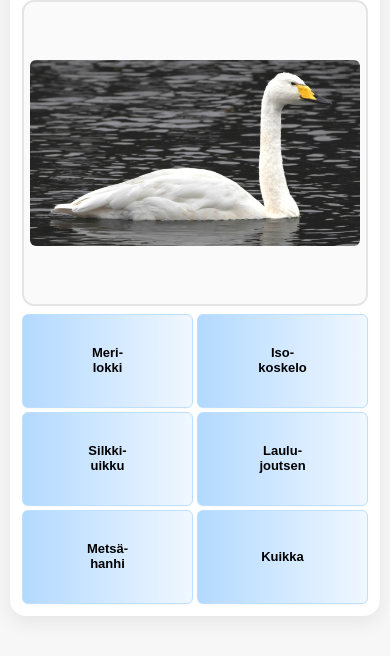
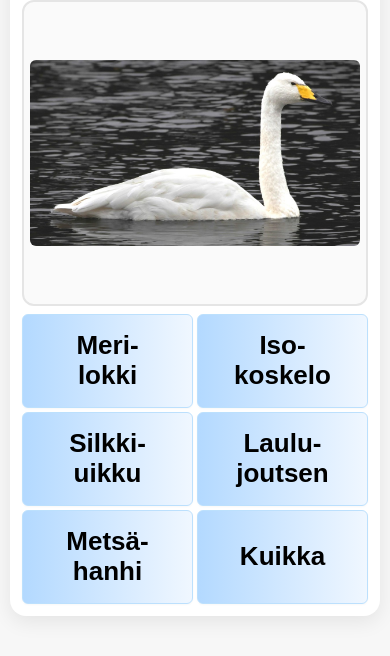
Before and after one commit to opeHeikki/Nimijahti-vesilinnut, a plain HTML site: page index.html in a window 390 px wide. Shown: the part 156-812 px from the top of the page. Drawn offline with Linux system fonts and the light colour scheme.

```diff
--- a/index.html
+++ b/index.html
@@ -217,7 +217,7 @@
         height: 100%;
         white-space: normal;
         line-height: 1.15;
-        font-size: 13px;
+        font-size: 26px; /* Muutettu 13px -> 26px */
         padding: 2px 4px;
       }
     }
@@ -386,7 +386,6 @@
     { kuva: "kuvat/Merilokki.jpg", nimi: "Merilokki" }
   ];
 
-  // Sanakirja yhdyssanojen tavutukselle
   const yhdyssanaMappi = {
     "Valkoposkihanhi": "Valkoposki-<br>hanhi",
     "Kanadanhanhi": "Kanadan-<br>hanhi",
```
